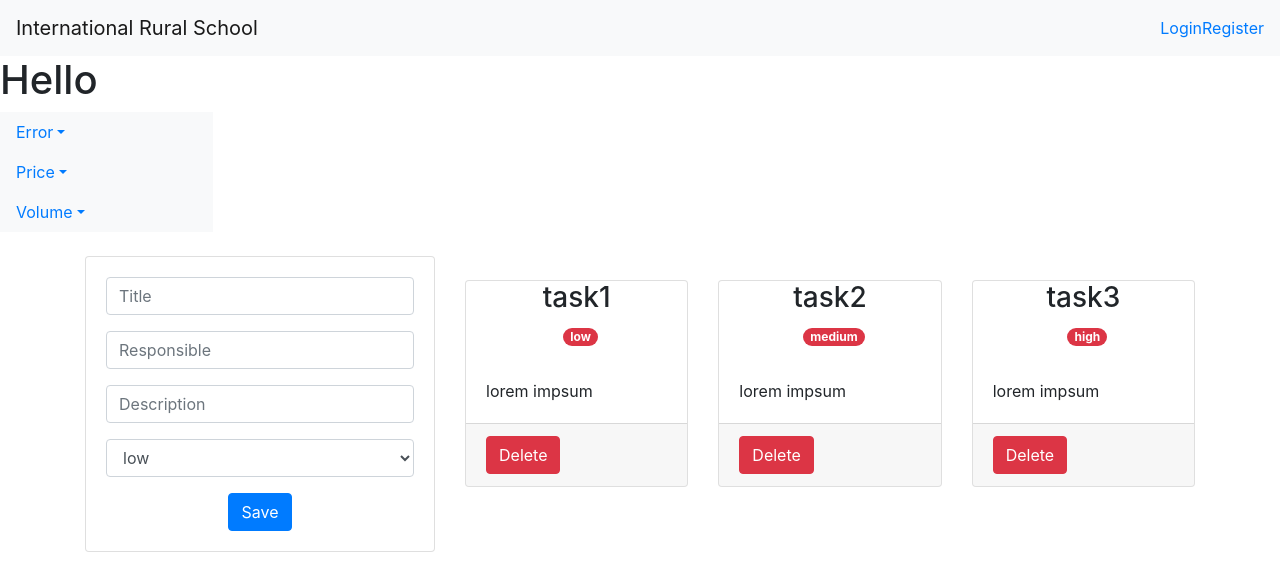
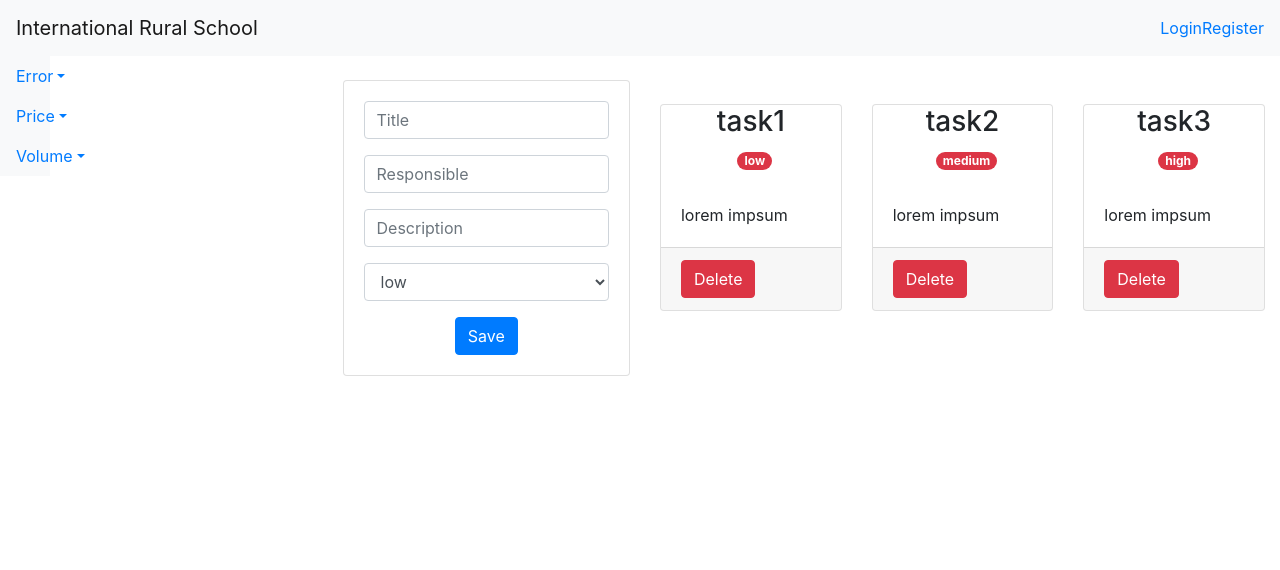
Before and after one commit to RuralSchoolTeam/frontend, a React (Create React App) app in the folder irs/: page /dashboard in a window 1280 px wide. Shown: the top 570 px of the page. Built offline with nearby package versions, Linux system fonts and the light colour scheme.

Commit message:
Added layaout style to dashboard

```diff
--- a/irs/src/components/Dashboard/Dashboard.js
+++ b/irs/src/components/Dashboard/Dashboard.js
@@ -1,12 +1,18 @@
 import React from 'react';
 import NavBarSide from './leftSidebar';
 import IssuesCards from './IssuesCards';
+import { Row, Col } from 'reactstrap';
 
 const DashboardPage = () => (
   <div>
-    <h1>Hello</h1>
-    <NavBarSide />
-    <IssuesCards />
+    <Row>
+      <Col xs="3">
+        <NavBarSide />
+      </Col>
+      <Col xs="9">
+        <IssuesCards />
+      </Col>
+    </Row>
   </div>
 );
 
```
